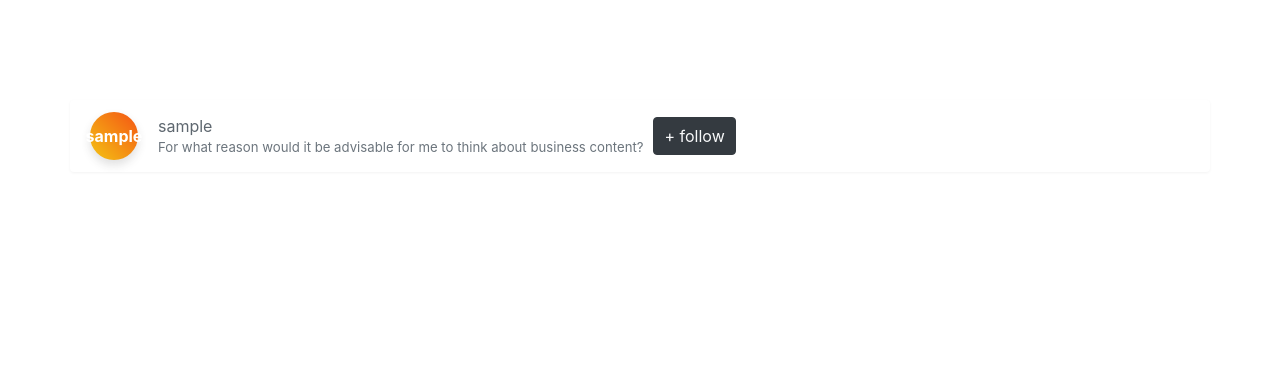
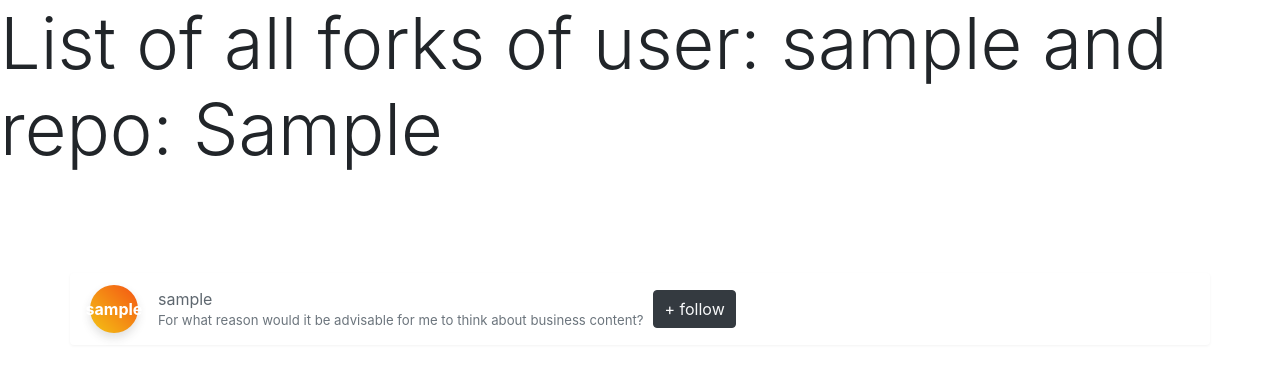
Before and after one commit to Akash3194/TLGC, a Flask app: template templates/index.html in a window 1280 px wide. Shown: the top 378 px of the page. Run offline with Flask 2, Linux system fonts and the light colour scheme; the template is opened without the code that fills it: most values are stand-ins (such as "Sample title", 1, 10 or a date in 2020); some libraries are stand-ins or nearby versions.

Commit message:
Update index.html

```diff
--- a/templates/index.html
+++ b/templates/index.html
@@ -7,6 +7,8 @@
 
     </head>
     <body>
+
+        <h1 class="display-3">List of all forks of user: {{ fork_username }} and repo: {{ fork_repo }}</h1>
         <div class="page-content page-container" id="page-content">
             <div class="padding">
                 <div class="row">
```
